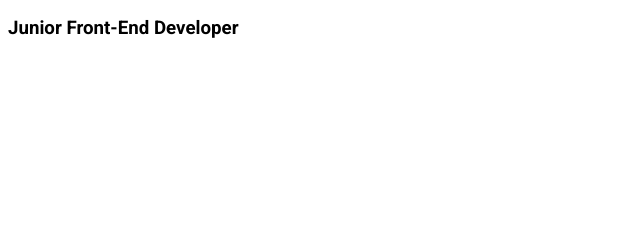
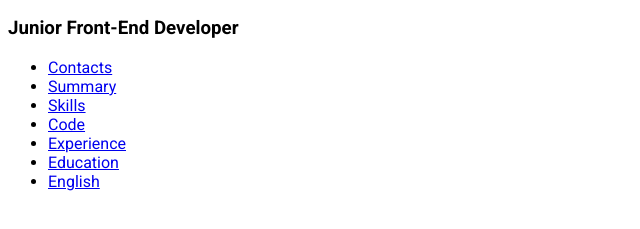
Before and after one commit to letsgetrambling/rsschool-cv, a plain HTML site: page index.html in a window 1280 px wide. Shown: the part 363-592 px from the top of the page, without its empty margins (0-640 px from the left). Drawn offline with Linux system fonts and the light colour scheme.

Commit message:
feat: add header

```diff
--- a/index.html
+++ b/index.html
@@ -24,6 +24,31 @@
             <h3 class="profile-subtitle">Junior Front-End Developer</h3>
           </div>
         </section>
+        <nav class="nav">
+          <ul class="nav-list">
+            <li class="nav-item">
+              <a href="#contacts" class="nav-link">Contacts</a>
+            </li>
+            <li class="nav-item">
+              <a href="#summary" class="nav-link">Summary</a>
+            </li>
+            <li class="nav-item">
+              <a href="#skills" class="nav-link">Skills</a>
+            </li>
+            <li class="nav-item">
+              <a href="#code" class="nav-link">Code</a>
+            </li>
+            <li class="nav-item">
+              <a href="#experience" class="nav-link">Experience</a>
+            </li>
+            <li class="nav-item">
+              <a href="#education" class="nav-link">Education</a>
+            </li>
+            <li class="nav-item">
+              <a href="#english" class="nav-link">English</a>
+            </li>
+          </ul>
+        </nav>
       </div>
     </header>
   </body>
```
